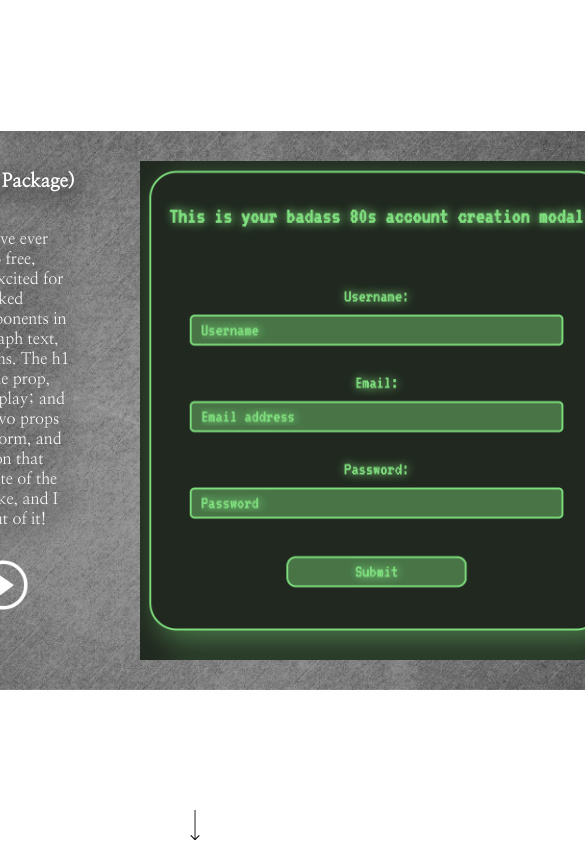
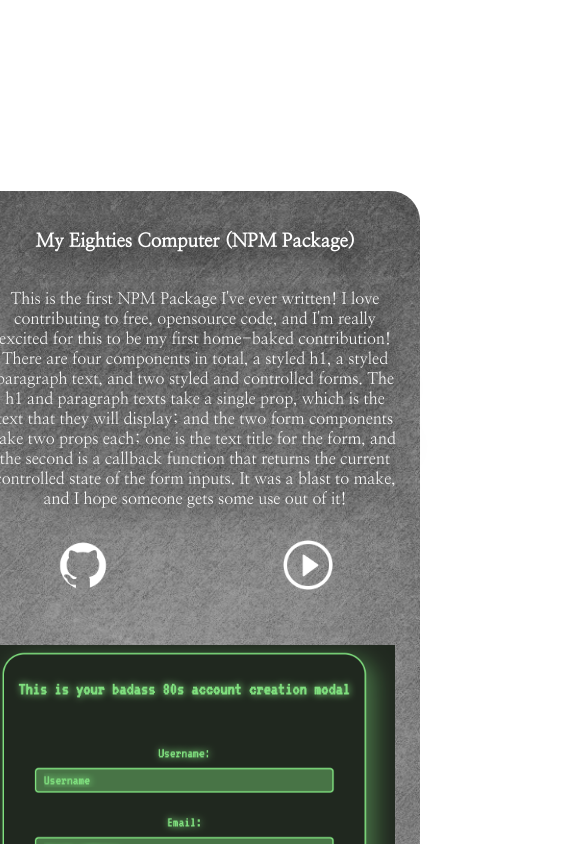
Before and after one commit to baldm0mma/JevTheDev-PortfolioPage, a React (Create React App) app: page / in a window 390 px wide. Shown: the part 2420-3264 px from the top of the page, 585 px wide, since content can reach past the window. Built offline with nearby package versions, Linux system fonts and the light colour scheme; no server answers.

Commit message:
Add media queries at 1000px and 600px for mobile viewing

```diff
--- a/src/containers/About.css
+++ b/src/containers/About.css
@@ -17,3 +17,9 @@
   list-style-type: none;
   margin: 8px;
 }
+
+@media only screen and (max-width: 600px) {
+  .about-container {
+    width: 450px;
+  }
+}
--- a/src/containers/Content.css
+++ b/src/containers/Content.css
@@ -46,3 +46,30 @@
   display: flex;
   justify-content: center;
 }
+
+@media only screen and (max-width: 1000px) {
+  .content-container {
+    flex-direction: column;
+  }
+
+  .description-container {
+    align-self: center;
+    width: 475px;
+  }
+}
+
+@media only screen and (max-width: 600px) {
+  .content-container {
+    width: 450px;
+  }
+
+  .project-sample-image {
+    max-height: 400px;
+    max-width: 400px;
+  }
+
+  .description-container {
+    align-self: center;
+    width: 450px;
+  }
+}
```
